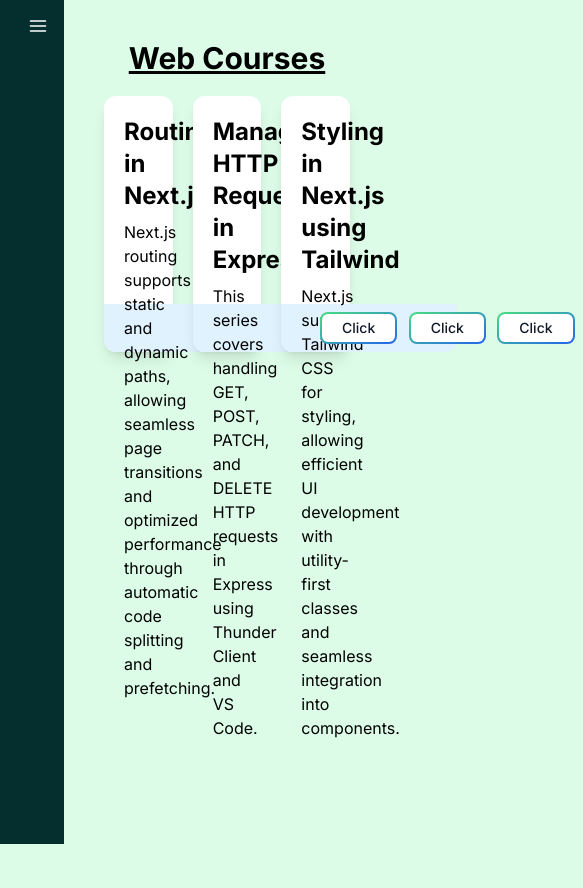
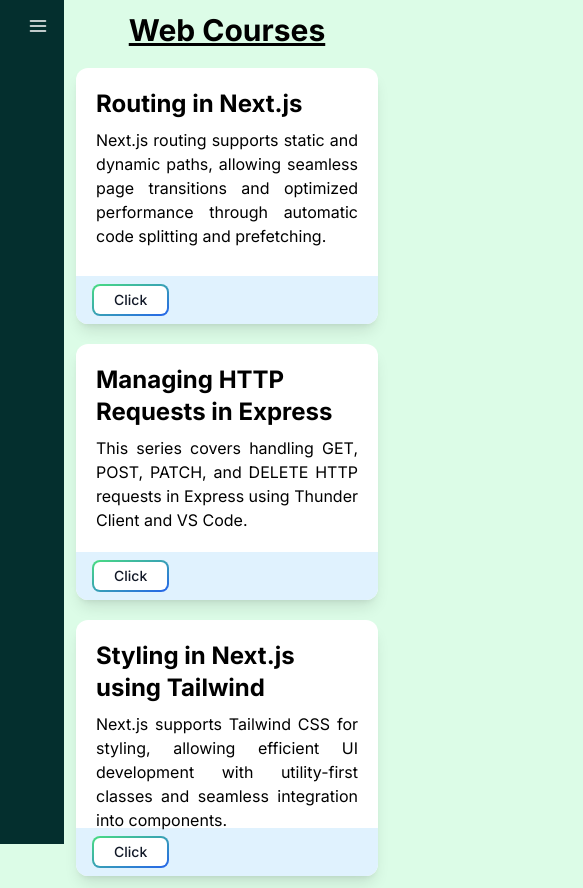
Before and after one commit to Dimuth-J/WDAT_Syllabus_App, a Next.js app: page /coursesLandingPage in a window 390 px wide. Shown: the whole page, 583 px wide, since content can reach past the window. Before the commit the page ends 844 px from the top, so only its background shows below. Built offline with nearby package versions, Linux system fonts and the light colour scheme.

Commit message:
mobile response part done

```diff
--- a/src/app/coursesLandingPage/page.tsx
+++ b/src/app/coursesLandingPage/page.tsx
@@ -9,18 +9,18 @@
     return (
         <div className="">
             <div className="flex justify-center items-center">
-                <h1 className=" text-3xl font-bold underline">Web Courses</h1>
+                <h1 className="text-3xl font-bold underline">Web Courses</h1>
             </div>
-            <div className="w-full h-full grid grid-cols-3 gap-5 mt-5">
+            <div className="w-full h-full grid grid-cols-1 sm:grid-cols-2 md:grid-cols-3 gap-5 mt-5">
                 <div className="">
                     <div className="bg-white shadow-lg rounded-xl transition duration-300 hover:scale-110">
                         <div className="p-5 h-52">
                             <h2 className="text-2xl font-bold mb-2">Routing in Next.js</h2>
                             <p className="text-black text-justify">Next.js routing supports static and dynamic paths, allowing seamless page transitions and optimized performance through automatic code splitting and prefetching.</p>
                         </div>
-                        <div className="py-2 ps-44 bg-sky-100 rounded-b-xl">
+                        <div className="py-2 ps-4 bg-sky-100 rounded-b-xl">
                             <Link href="courses/routing">
-                                <button className="ms-10 relative inline-flex items-center justify-center p-0.5 me-2 overflow-hidden text-sm font-medium text-gray-900 rounded-lg group bg-gradient-to-br from-green-400 to-blue-600 group-hover:from-green-400 group-hover:to-blue-600 hover:text-white dark:text-white focus:ring-4 focus:outline-none focus:ring-green-200 dark:focus:ring-green-800">
+                                <button className="relative inline-flex items-center justify-center p-0.5 overflow-hidden text-sm font-medium text-gray-900 rounded-lg group bg-gradient-to-br from-green-400 to-blue-600 group-hover:from-green-400 group-hover:to-blue-600 hover:text-white dark:text-white focus:ring-4 focus:outline-none focus:ring-green-200 dark:focus:ring-green-800">
                                     <span className="relative px-5 py-1 transition-all ease-in duration-75 bg-white dark:bg-teal-950 rounded-md group-hover:bg-opacity-0">
                                         Click
                                     </span>
@@ -35,9 +35,9 @@
                             <h2 className="text-2xl font-bold mb-2">Managing HTTP Requests in Express</h2>
                             <p className="text-black text-justify">This series covers handling GET, POST, PATCH, and DELETE HTTP requests in Express using Thunder Client and VS Code.</p>
                         </div>
-                        <div className="py-2 ps-44 bg-sky-100 rounded-b-xl">
+                        <div className="py-2 ps-4 bg-sky-100 rounded-b-xl">
                             <Link href="courses/manageHTTTPMethods">
-                                <button className="ms-10 relative inline-flex items-center justify-center p-0.5 me-2 overflow-hidden text-sm font-medium text-gray-900 rounded-lg group bg-gradient-to-br from-green-400 to-blue-600 group-hover:from-green-400 group-hover:to-blue-600 hover:text-white dark:text-white focus:ring-4 focus:outline-none focus:ring-green-200 dark:focus:ring-green-800">
+                                <button className="relative inline-flex items-center justify-center p-0.5 overflow-hidden text-sm font-medium text-gray-900 rounded-lg group bg-gradient-to-br from-green-400 to-blue-600 group-hover:from-green-400 group-hover:to-blue-600 hover:text-white dark:text-white focus:ring-4 focus:outline-none focus:ring-green-200 dark:focus:ring-green-800">
                                     <span className="relative px-5 py-1 transition-all ease-in duration-75 bg-white dark:bg-teal-950 rounded-md group-hover:bg-opacity-0">
                                         Click
                                     </span>
@@ -52,9 +52,9 @@
                             <h2 className="text-2xl font-bold mb-2">Styling in Next.js using Tailwind</h2>
                             <p className="text-black text-justify">Next.js supports Tailwind CSS for styling, allowing efficient UI development with utility-first classes and seamless integration into components.</p>
                         </div>
-                        <div className="py-2 ps-44 bg-sky-100 rounded-b-xl">
+                        <div className="py-2 ps-4 bg-sky-100 rounded-b-xl">
                             <Link href="courses/tailwind">
-                                <button className="ms-10 relative inline-flex items-center justify-center p-0.5 me-2 overflow-hidden text-sm font-medium text-gray-900 rounded-lg group bg-gradient-to-br from-green-400 to-blue-600 group-hover:from-green-400 group-hover:to-blue-600 hover:text-white dark:text-white focus:ring-4 focus:outline-none focus:ring-green-200 dark:focus:ring-green-800">
+                                <button className="relative inline-flex items-center justify-center p-0.5 overflow-hidden text-sm font-medium text-gray-900 rounded-lg group bg-gradient-to-br from-green-400 to-blue-600 group-hover:from-green-400 group-hover:to-blue-600 hover:text-white dark:text-white focus:ring-4 focus:outline-none focus:ring-green-200 dark:focus:ring-green-800">
                                     <span className="relative px-5 py-1 transition-all ease-in duration-75 bg-white dark:bg-teal-950 rounded-md group-hover:bg-opacity-0">
                                         Click
                                     </span>
@@ -66,6 +66,7 @@
             </div>
         </div>
     );
+
 };
 
 export default HomePage;
--- a/src/app/layout.tsx
+++ b/src/app/layout.tsx
@@ -29,7 +29,7 @@
     <html lang="en">
       <body className={inter.className}>
       <Sidebar onToggle={handleToggle} />
-            <div className={`flex-1 p-10 transition-all duration-300 ${isOpen ? 'ml-64' : 'ml-16'}`}>
+            <div className={`flex-1 p-3 md:p-10 transition-all duration-300 ${isOpen ? 'ml-64' : 'ml-16'}`}>
                 <main>
                     {children}
 
--- a/src/app/page.tsx
+++ b/src/app/page.tsx
@@ -7,7 +7,6 @@
 import Link from "next/link";
 
 const HomePage = () => {
-
     return (
         <div className="flex">
             <Image
@@ -16,18 +15,18 @@
                 alt="bg-image"
                 className="absolute inset-0 w-full h-full object-cover opacity-100 z-[-10]"
             />
-                <main className="p-8">
-                    <div className="w-full h-full grid grid-cols-2">
-                        <div className="">
-                            <h1 className="font-bold text-5xl ">Next Js</h1>
-                            <p className=" my-10 px-20 text-justify">
+            <main className="p-0 md:p-8">
+                <div className="w-full h-full grid grid-cols-1 md:grid-cols-2">
+                    <div className="flex flex-col justify-center items-center md:items-start">
+                        <h1 className="font-bold text-3xl md:text-5xl text-center md:text-left">Next Js</h1>
+                        <p className="my-4 md:my-10 px-6 md:px-10 md:pe-32  text-justify text-sm md:text-base">
                             Next.js is an open-source React framework for building efficient and scalable server-side
                             rendered and statically generated web applications. It offers features like automatic code
-                                splitting, optimized performance, and simplified page routing
+                            splitting, optimized performance, and simplified page routing.
                         </p>
 
                         <Link href="/nextInfo">
-                                <button className="ms-10 relative inline-flex items-center justify-center p-0.5 mb-2 me-2 overflow-hidden text-sm font-medium text-gray-900 rounded-lg group bg-gradient-to-br from-green-400 to-blue-600 group-hover:from-green-400 group-hover:to-blue-600 hover:text-white dark:text-white focus:ring-4 focus:outline-none focus:ring-green-200 dark:focus:ring-green-800">
+                            <button className="ms-0 md:ms-0 relative inline-flex items-center justify-center p-0.5 mb-2 me-2 overflow-hidden text-sm font-medium text-gray-900 rounded-lg group bg-gradient-to-br from-green-400 to-blue-600 group-hover:from-green-400 group-hover:to-blue-600 hover:text-white dark:text-white focus:ring-4 focus:outline-none focus:ring-green-200 dark:focus:ring-green-800">
                                 <span className="relative px-5 py-1 transition-all ease-in duration-75 bg-white dark:bg-teal-950 rounded-md group-hover:bg-opacity-0">
                                     More Info...
                                 </span>
--- a/src/app/sidebar/page.tsx
+++ b/src/app/sidebar/page.tsx
@@ -56,7 +56,7 @@
             <button className="absolute top-0 right-0 p-4 text-xl text-white" onClick={handleToggle}>
                 <FiMenu />
             </button>
-            <div className={isOpen ? 'block' : 'hidden'}>
+            <div className={`${isOpen ? 'block' : 'hidden'}`}>
                 {navItems.map((item, index) => (
                     <div key={index}>
                         {item.path || item.alwaysShow || item.subNav ? (
@@ -81,6 +81,8 @@
             </div>
         </div>
     );
+
+
 };
 
 export default Sidebar;
```
Also changed, not shown: src/app/courses/routing/page.tsx (+13 -10 lines), src/app/courses/tailwind/page.tsx (+13 -9 lines). Lines whose indentation alone changed are shown as unchanged.
